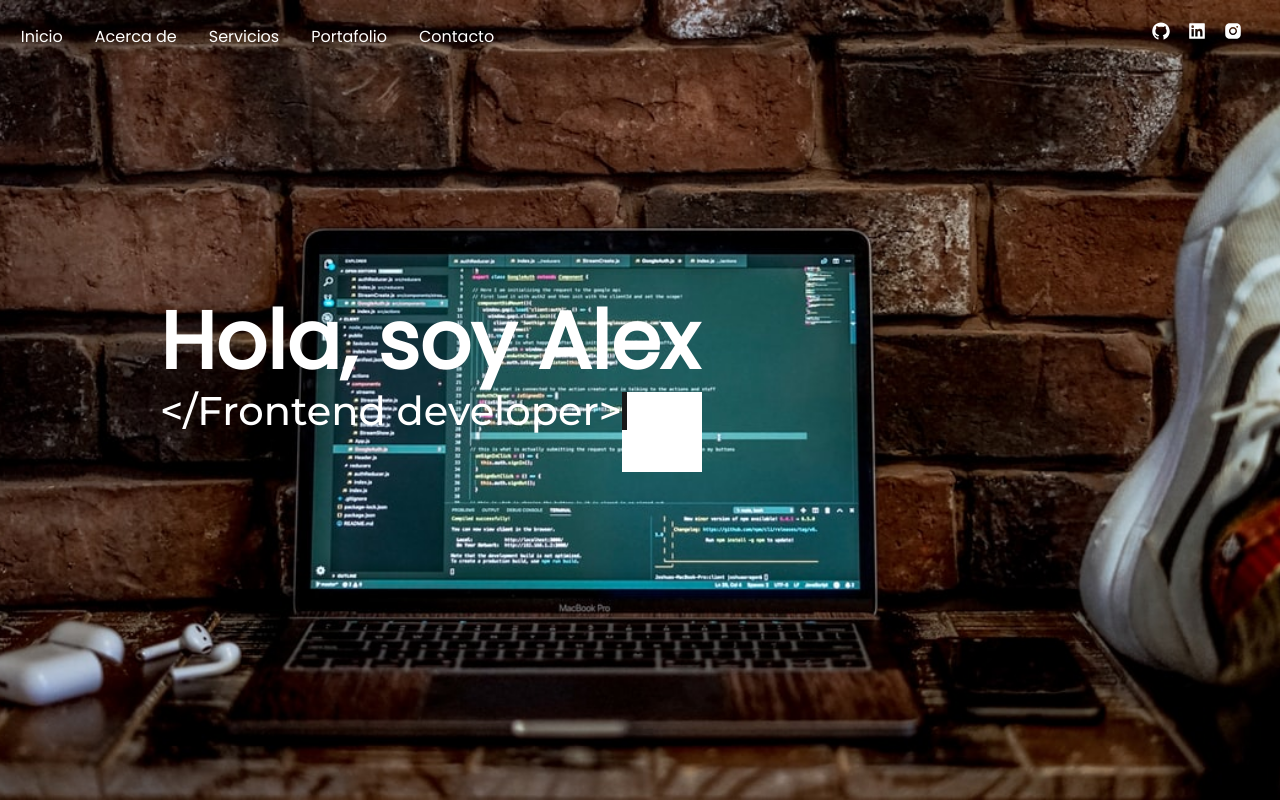
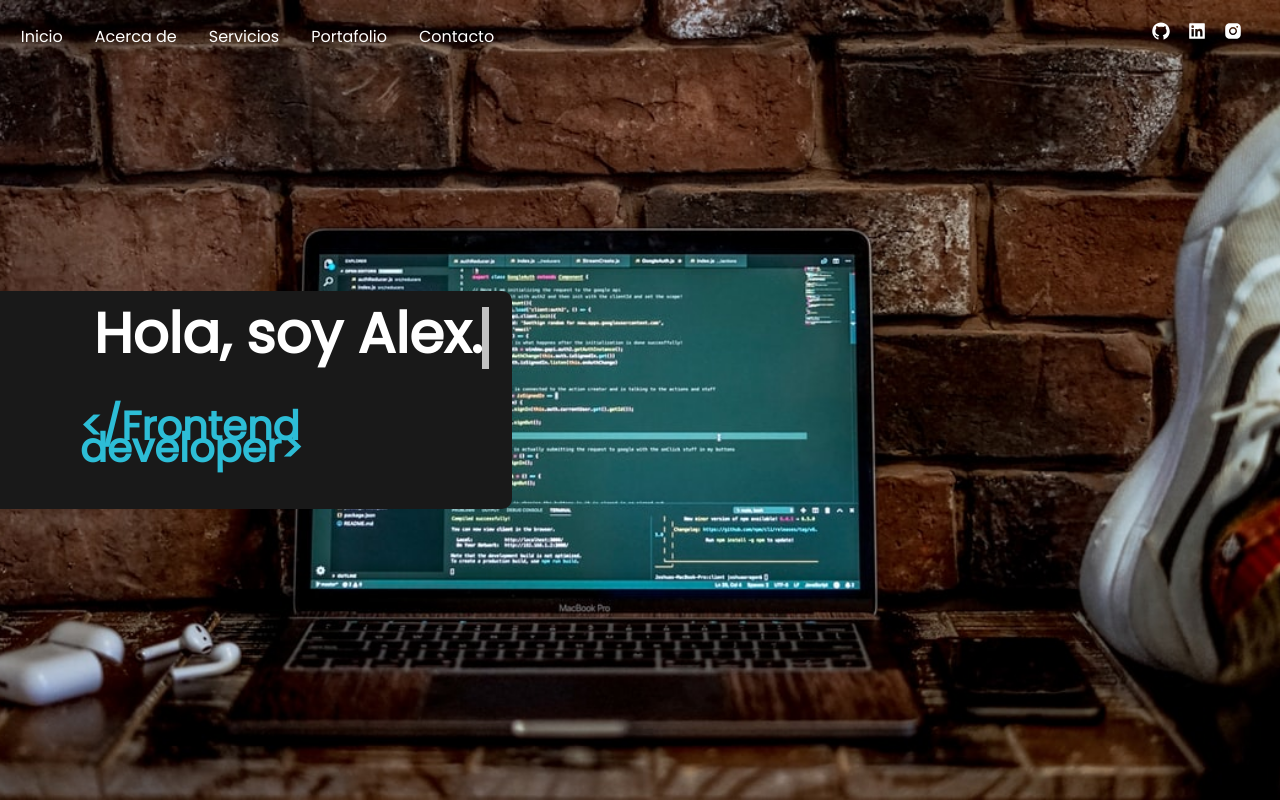
Before and after one commit to DeveloperAlexRamirez/mi-sitio-web-actualizado, a Next.js app: page / in a window 1280 px wide. Shown: the top 800 px of the page. Built offline with nearby package versions, Linux system fonts and the light colour scheme; no server answers.

Commit message:
Fodd app actualizada e imagenes reducidas

```diff
--- a/components/layout/BannerImg.js
+++ b/components/layout/BannerImg.js
@@ -2,28 +2,32 @@ import Image from 'next/image';
 import styled from '@emotion/styled';
 
 const ContainerText = styled.div`
+  position: absolute;
+  background-color: #191919;
+  border-radius: 0 10px 10px 0;
   display: flex;
+  padding: 1rem;
   flex-direction: column;
-  align-items: center;
-  width: auto;
   /* margin: 0 auto; */
   font-family: 'Poppins', sans-serif;
   /* padding-bottom: 7rem; */
-  padding-left: 0rem;
+  padding-left: 3rem;
   line-height: 12px;
   font-size: 0.9rem;
 
   @media (min-width: 660px) {
-    font-size: 1.5rem;
-
-    padding-left: 10rem;
-    width: auto;
+    align-items: center;
+    font-size: 5rem;
+    width: 60%;
+    padding-left: 5rem;
   }
 
   @media (min-width: 1280px) {
     line-height: 22px;
     font-size: 2.5rem;
-    align-items: flex-start;
+    width: 40%;
+    padding-left: 5rem;
+    align-items: center;
   }
 `;
 
@@ -34,8 +38,10 @@ const BannerImg = () => {
   return (
     <div className="imgBanner">
       <ContainerText>
-        <h1 style={{ color: 'white', margin: 0 }}>Hola, soy Alex</h1>
-        <p className="typing-demo">{textoPrincipal}</p>
+        <p className="write-h1" style={{ margin: 0 }}>
+          Hola, soy Alex.
+        </p>
+        <p className="subtitle">{textoPrincipal}</p>
       </ContainerText>
     </div>
   );
--- a/components/projects/MisProyectos.js
+++ b/components/projects/MisProyectos.js
@@ -11,7 +11,7 @@ import {
 import Link from 'next/link';
 import ReactLoading from 'react-loading';
 // import Image from 'next/image';
-import { Image } from 'cloudinary-react';
+import { Image, Transformation } from 'cloudinary-react';
 
 const ContainerSupremo = styled.div`
   padding-top: 2rem;
@@ -28,6 +28,7 @@ const CustomContenedorCards = styled(ContenedorCards)`
   max-width: 1500px;
   margin: 0 auto;
   justify-content: center;
+  padding: unset;
 `;
 
 export const Card = styled.div`
@@ -103,12 +104,17 @@ const MisProyectos = ({ proyectos }) => {
                 secure="true"
                 cloudName="dmu2hhva6"
                 publicId={proyecto.Imagen[0].hash}
-                width="400"
-                height="250"
-                // crop="thumb"
-                gravity="face"
-                fetchFormat="auto"
-                quality="50"
+                dpr="auto"
+                responsive
+                width="auto"
+                crop="thumb"
+                responsiveUseBreakpoints="false"
+                // width="350"
+                // height="250"
+                // // crop="thumb"
+                // gravity="face"
+                // fetchFormat="auto"
+                // quality="50"
               />
 
               <Link href={`/proyecto/${proyecto.id}`}>
--- a/components/technologies/MisFrameworks.js
+++ b/components/technologies/MisFrameworks.js
@@ -6,7 +6,8 @@ import {
   DescripcionCard,
 } from '../services/MisServicios';
 import Link from 'next/link';
-import Image from 'next/image';
+import { Image } from 'cloudinary-react';
+import Loading from '../helpers/Loading';
 
 const CustomDescripcionCard = styled(DescripcionCard)`
   text-align: center;
@@ -35,8 +36,10 @@ const Card = styled.div`
   padding: 0.5rem;
 `;
 
-const MisFrameworks = () => {
-  const { frameworks, isloading } = useFrameworks();
+const MisFrameworks = ({ frameworks, isloading }) => {
+  if (isloading) {
+    return <Loading />;
+  }
 
   return (
     <ContainerSupremo>
@@ -48,15 +51,26 @@ const MisFrameworks = () => {
 
       <ContenedorCards>
         {frameworks.map((f) => {
-          // console.log(f.Tecnologia);
+          // console.log(f.Tecnologia[0].formats.thumbnail.hash);
           return (
             <Card key={f.id}>
-              <img
+              {/* <img
                 loading="lazy"
                 decoding="async"
                 src={`${f.Tecnologia[0].url}`}
                 alt={f.Nombre}
                 className="img-framework"
+              /> */}
+
+              <Image
+                secure="true"
+                cloudName="dmu2hhva6"
+                publicId={f.Tecnologia[0].formats.thumbnail.hash}
+                dpr="auto"
+                responsive
+                width="auto"
+                crop="thumb"
+                responsiveUseBreakpoints="false"
               />
             </Card>
           );
--- a/pages/index.js
+++ b/pages/index.js
@@ -13,6 +13,7 @@ import styled from '@emotion/styled';
 import * as IoIosIcons from 'react-icons/io';
 import Footer from '../components/footer/Footer';
 import { useProyectos } from '../hooks/useProyectos';
+import { useFrameworks } from '../hooks/useFrameworks';
 
 const DivButton = styled.div`
   position: fixed;
@@ -38,6 +39,7 @@ const Button = styled.button`
 const Home = () => {
   const [isactive, setIsActive] = useState(false);
   const { proyectos, isloading } = useProyectos();
+  const { frameworks } = useFrameworks();
 
   const scrollTop = () => {
     window.scrollTo({
@@ -108,7 +110,7 @@ const Home = () => {
         <SobreMi />
         <MisServicios />
         <MisProyectos proyectos={proyectos} />
-        <MisFrameworks />
+        <MisFrameworks frameworks={frameworks} isloading={isloading} />
         <Formulario />
         <Footer />
       </Layout>
--- a/styles/globals.css
+++ b/styles/globals.css
@@ -1,6 +1,21 @@
 :root {
   --typewriterSpeed: 3s;
-  --typewriterCharacters: 21;
+  --typewriterCharacters: 15;
+}
+
+p {
+  list-style: none;
+}
+
+img {
+  margin: 0 auto;
+  width: 100%;
+}
+
+.container-tec img {
+  width: 60px;
+  height: 60px;
+  margin-right: 6px;
 }
 
 html,
@@ -71,16 +86,20 @@ a {
   }
 }
 
-.typing-demo {
+.write-h1 {
   position: relative;
-  font-family: 'Montserrat', sans-serif;
+  font-family: 'Poppins', sans-serif;
   color: white;
   padding-top: 0.5rem;
-  padding-bottom: 0.5rem;
+  padding-bottom: 0.6rem;
+  /* padding-right: 0.5rem; */
+  font-size: 1.5rem;
+  font-weight: 700;
+  max-width: max-content;
 }
 
-.typing-demo::before,
-.typing-demo::after {
+.write-h1::before,
+.write-h1::after {
   content: '';
   position: absolute;
   top: 0;
@@ -89,18 +108,17 @@ a {
   left: 0;
 }
 
-.typing-demo::before {
+.write-h1::before {
   overflow: hidden;
-  background: white;
-  padding: 2.5rem;
-  font-size: 1.3rem;
+  background: #191919;
+  padding: -0.5rem;
   animation: typewriter var(--typewriterSpeed)
     steps(var(--typewriterCharacters)) 1s forwards;
 }
 
-.typing-demo::after {
+.write-h1::after {
   width: 0.125em;
-  background: black;
+  background: white;
   animation: typewriter var(--typewriterSpeed)
       steps(var(--typewriterCharacters)) 1s forwards,
     blink 750ms steps(var(--typewriterCharacters)) infinite;
@@ -115,6 +133,71 @@ a {
 @keyframes blink {
   to {
     background-color: white;
+  }
+}
+
+.subtitle {
+  font-family: 'Poppins', sans-serif;
+  color: #30d3f0;
+  font-weight: 700;
+  font-size: 1rem;
+  opacity: 0;
+  transform: translateY(3rem);
+  animation: fadeInUp 2s ease calc(var(--typewriterSpeed) + 2s) forwards;
+}
+
+@media screen and (min-width: 468px) {
+  .write-h1 {
+    font-size: 2rem;
+    padding-top: 0.7rem;
+    padding-bottom: 0.9rem;
+  }
+
+  .subtitle {
+    font-size: 1.5rem;
+  }
+}
+
+@media screen and (min-width: 768px) {
+  .write-h1 {
+    font-size: 2.2rem;
+    padding-top: 0.8rem;
+    padding-bottom: 1rem;
+  }
+
+  .subtitle {
+    font-size: 2rem;
+  }
+}
+
+@media screen and (min-width: 1200px) {
+  .write-h1 {
+    font-size: 3.5rem;
+    padding-top: 1rem;
+    padding-bottom: 1.5rem;
+  }
+
+  .subtitle {
+    font-size: 2.5rem;
+  }
+}
+
+@keyframes typewriter {
+  to {
+    left: 100%;
+  }
+}
+
+@keyframes blink {
+  to {
+    background: transparent;
+  }
+}
+
+@keyframes fadeInUp {
+  to {
+    opacity: 1;
+    transform: translateY(0);
   }
 }
 
```
Also changed, not shown: pages/proyecto/[id].js (+14 -11 lines).
